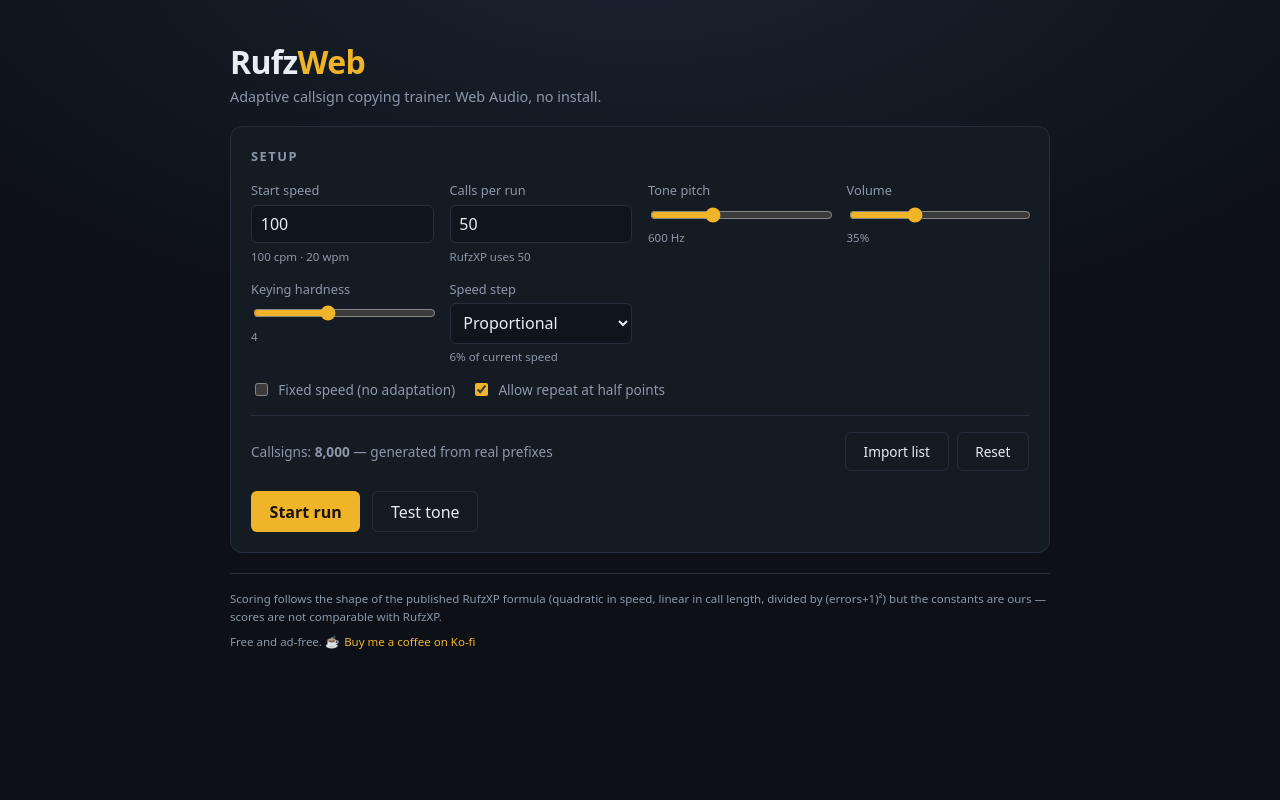
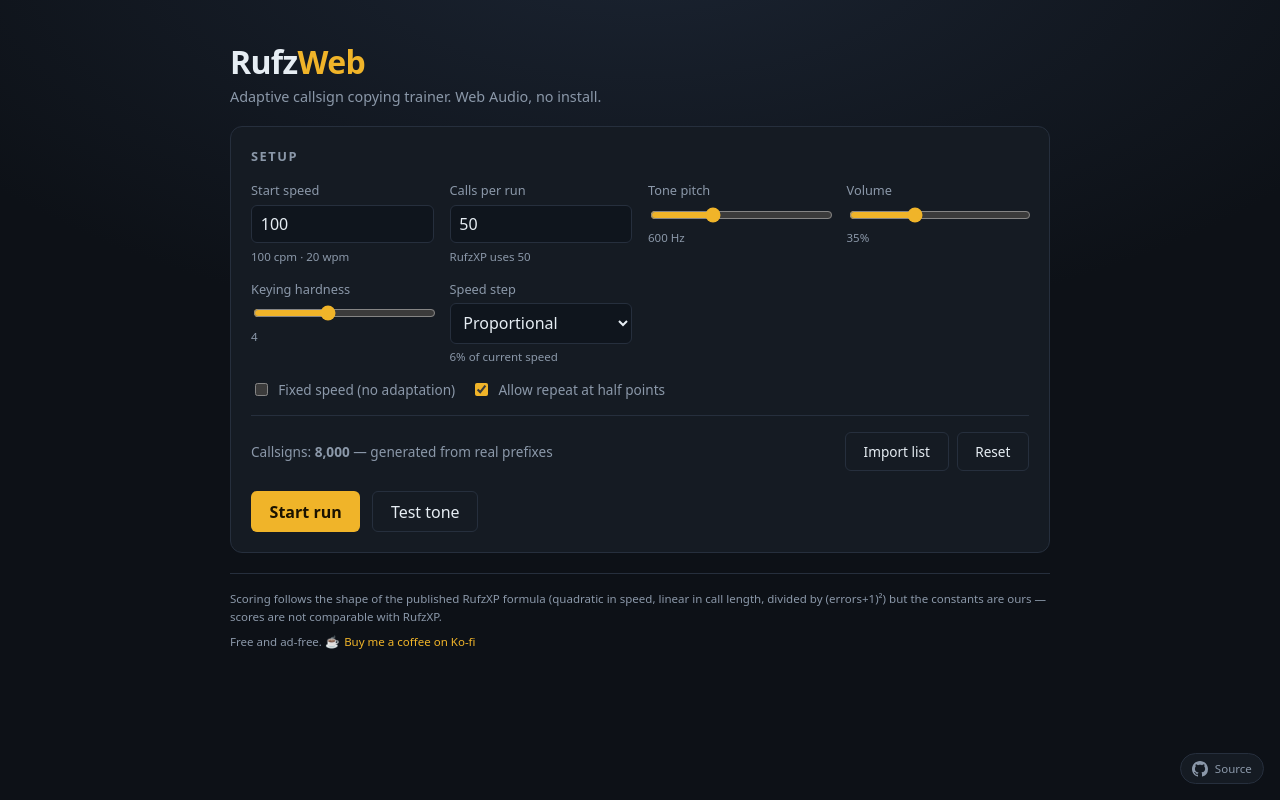
Before and after one commit to PiTiLeZarD/RufzWeb, a React (Vite) app: page / in a window 1280 px wide. Built offline with nearby package versions, Linux system fonts and the light colour scheme.

Commit message:
link to github

```diff
--- a/src/App.tsx
+++ b/src/App.tsx
@@ -102,6 +102,22 @@
           </a>
         </p>
       </footer>
+
+      <a
+        className="source-link"
+        href="https://github.com/PiTiLeZarD/RufzWeb"
+        target="_blank"
+        rel="noopener noreferrer"
+        title="Source code on GitHub"
+      >
+        <svg viewBox="0 0 16 16" width="16" height="16" aria-hidden="true" focusable="false">
+          <path
+            fill="currentColor"
+            d="M8 0C3.58 0 0 3.58 0 8c0 3.54 2.29 6.53 5.47 7.59.4.07.55-.17.55-.38 0-.19-.01-.82-.01-1.49-2.01.37-2.53-.49-2.69-.94-.09-.23-.48-.94-.82-1.13-.28-.15-.68-.52-.01-.53.63-.01 1.08.58 1.23.82.72 1.21 1.87.87 2.33.66.07-.52.28-.87.51-1.07-1.78-.2-3.64-.89-3.64-3.95 0-.87.31-1.59.82-2.15-.08-.2-.36-1.02.08-2.12 0 0 .67-.21 2.2.82.64-.18 1.32-.27 2-.27s1.36.09 2 .27c1.53-1.04 2.2-.82 2.2-.82.44 1.1.16 1.92.08 2.12.51.56.82 1.27.82 2.15 0 3.07-1.87 3.75-3.65 3.95.29.25.54.73.54 1.48 0 1.07-.01 1.93-.01 2.2 0 .21.15.46.55.38A8.01 8.01 0 0 0 16 8c0-4.42-3.58-8-8-8Z"
+          />
+        </svg>
+        <span>Source</span>
+      </a>
     </div>
   );
 }
--- a/src/index.css
+++ b/src/index.css
@@ -418,3 +418,33 @@
 .kofi:focus-visible {
   border-bottom-color: var(--accent);
 }
+
+.source-link {
+  position: fixed;
+  right: 1rem;
+  bottom: 1rem;
+  z-index: 10;
+  display: inline-flex;
+  align-items: center;
+  gap: 0.4rem;
+  padding: 0.4rem 0.7rem;
+  font-size: 0.72rem;
+  color: var(--muted);
+  text-decoration: none;
+  background: var(--panel);
+  border: 1px solid var(--line);
+  border-radius: 999px;
+  transition: color 0.15s ease, border-color 0.15s ease;
+}
+
+.source-link:hover,
+.source-link:focus-visible {
+  color: var(--ink);
+  border-color: var(--accent);
+}
+
+@media (max-width: 600px) {
+  .source-link span {
+    display: none;
+  }
+}
```
